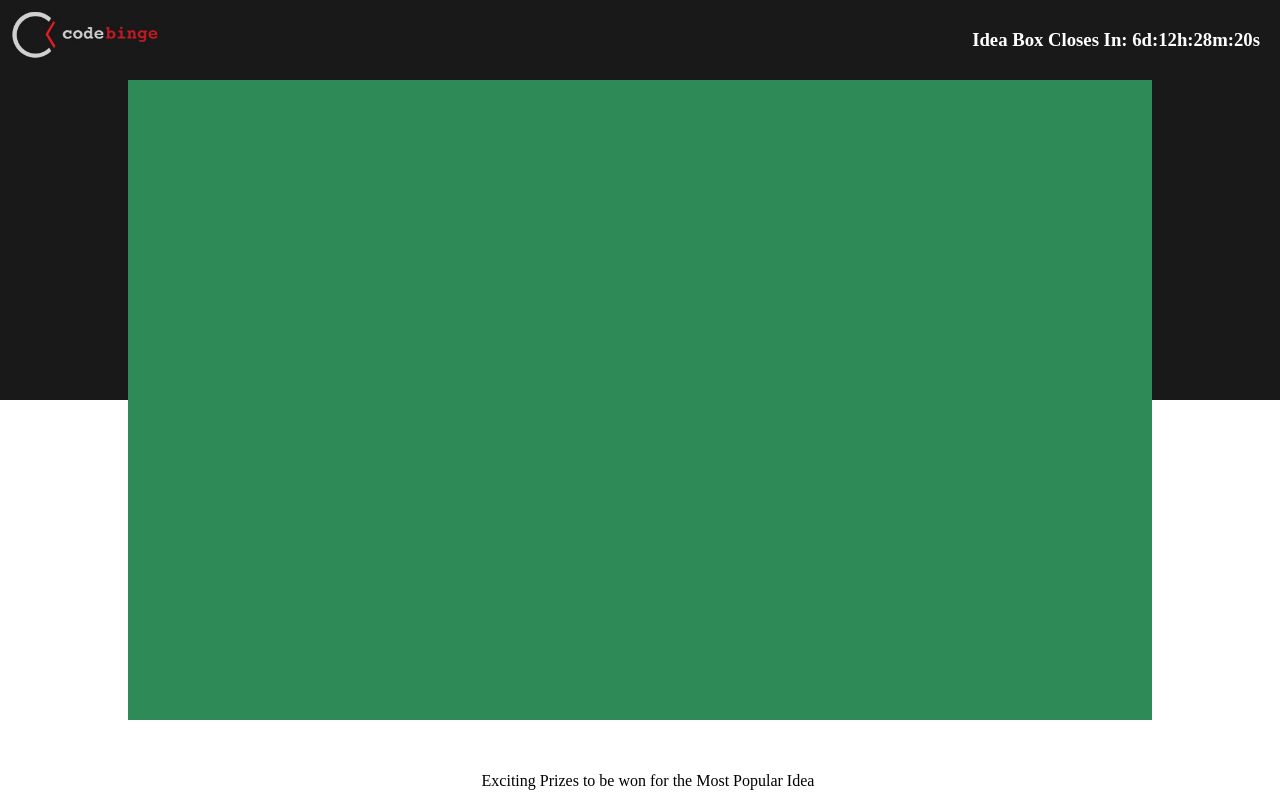
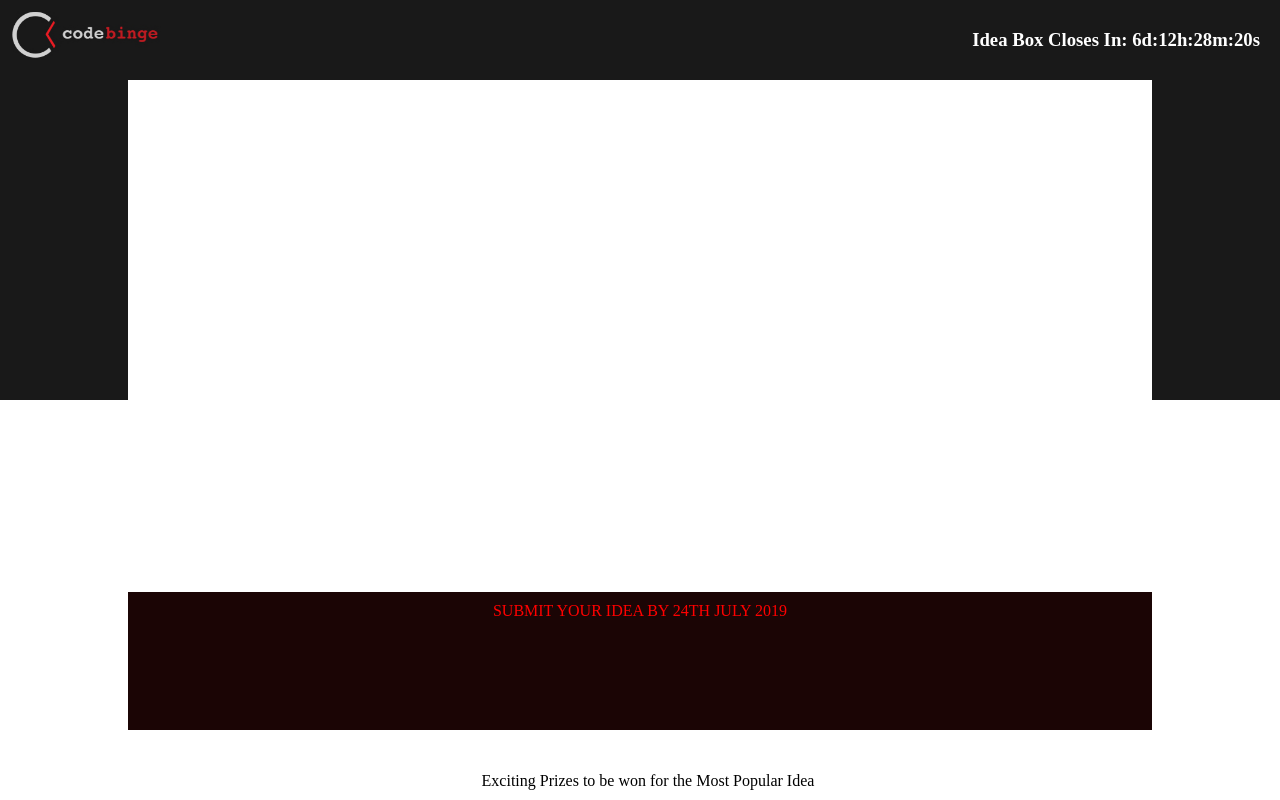
Before and after one commit to vksbansal/code-binge, a React (Create React App) app: page / in a window 1280 px wide. Built offline with nearby package versions, Linux system fonts and the light colour scheme.

Commit message:
banner bottom text added

```diff
--- a/src/App.js
+++ b/src/App.js
@@ -9,6 +9,7 @@ const targetDate = new Date('2019-07-24 23:59:59');
 const prefix = "Idea Box Closes In:"
 const FootlineText = 'Exciting Prizes to be won for the Most Popular Idea'
 const logoSrc = "/logo.jpg"
+const bannerBottomText = "SUBMIT YOUR IDEA BY 24TH JULY 2019"
 
 function App() {
   return (
@@ -16,7 +17,7 @@ function App() {
       <Logo url={logoSrc}></Logo>
       <div id="top"></div>
       <div id="bottom"> </div>
-      <Banner></Banner>
+      <Banner bottomText={bannerBottomText}></Banner>
       <Countdown targetDate={targetDate} prefix={prefix}></Countdown>
       <Footline text={FootlineText}></Footline>
     </div>
--- a/src/components/Banner.js
+++ b/src/components/Banner.js
@@ -7,10 +7,14 @@ class Banner extends Component {
         this.state = {}
     }
     render() {
+        const { bottomText } = this.props;
+
         return <div id="banner">
             <div className="banner-container">
                 <div className="top"></div>
-                <div className="bottom"> </div>
+                <div className="bottom">
+                    {bottomText}
+                </div>
             </div>
         </div>
     }
--- a/src/styles/Banner.css
+++ b/src/styles/Banner.css
@@ -4,5 +4,31 @@
     left: 10%;
     right: 10%;
     position: absolute;
+}
+
+.banner-container {
+    position: relative;
     background: seagreen;
+    height: 100%;
 }
+
+.banner-container .top,
+.banner-container .bottom {
+    left: 0;
+    right: 0;
+}
+
+.banner-container .top {
+    top: 0;
+    background-color: white;
+    height: 80%;
+}
+
+.banner-container .bottom {
+    bottom: 0;
+    background-color: rgb(27, 5, 5);
+    height: 20%;
+    color: red;
+    text-align: center;
+    padding-top: 10px
+}
```
